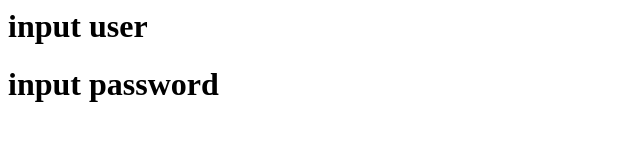
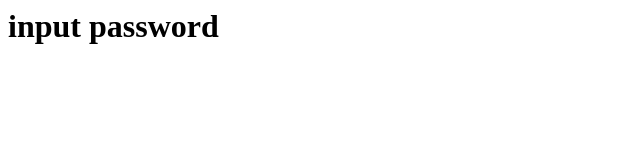
Before and after one commit to maxsjauhari/belajargit, a plain HTML site: page login_page.html in a window 1280 px wide. Shown: the whole page, without its empty margins (0-640 px from the left). Drawn offline with Linux system fonts and the light colour scheme.

Commit message:
hapus user
membuat siple halaman login

```diff
--- a/login_page.html
+++ b/login_page.html
@@ -4,7 +4,6 @@
 		<title>Login Page</title>
 	</head>
 	<body>
-		<h1>input user</h1>
 		<h1>input password</h1>
 	</body>
 </html>
```
